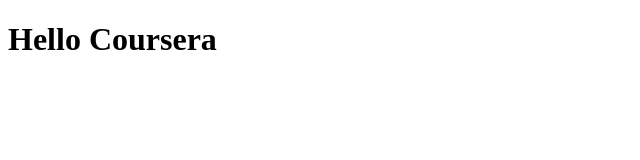
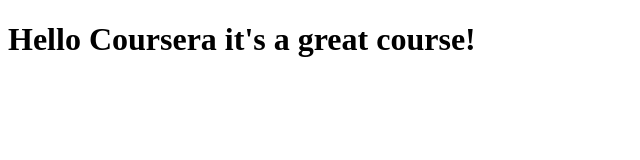
Before and after one commit to p-hinman/coursera-test, a plain HTML site: page site/index.html in a window 1280 px wide. Shown: the whole page, without its empty margins (0-640 px from the left). Drawn offline with Linux system fonts and the light colour scheme.

Commit message:
Small addition to page content

```diff
--- a/site/index.html
+++ b/site/index.html
@@ -4,6 +4,6 @@
 	<title>coursera</title>
 </head>
 <body>
-	<h1>Hello Coursera</h1>
+	<h1>Hello Coursera it's a great course!</h1>
 </body>
 </html>
```
